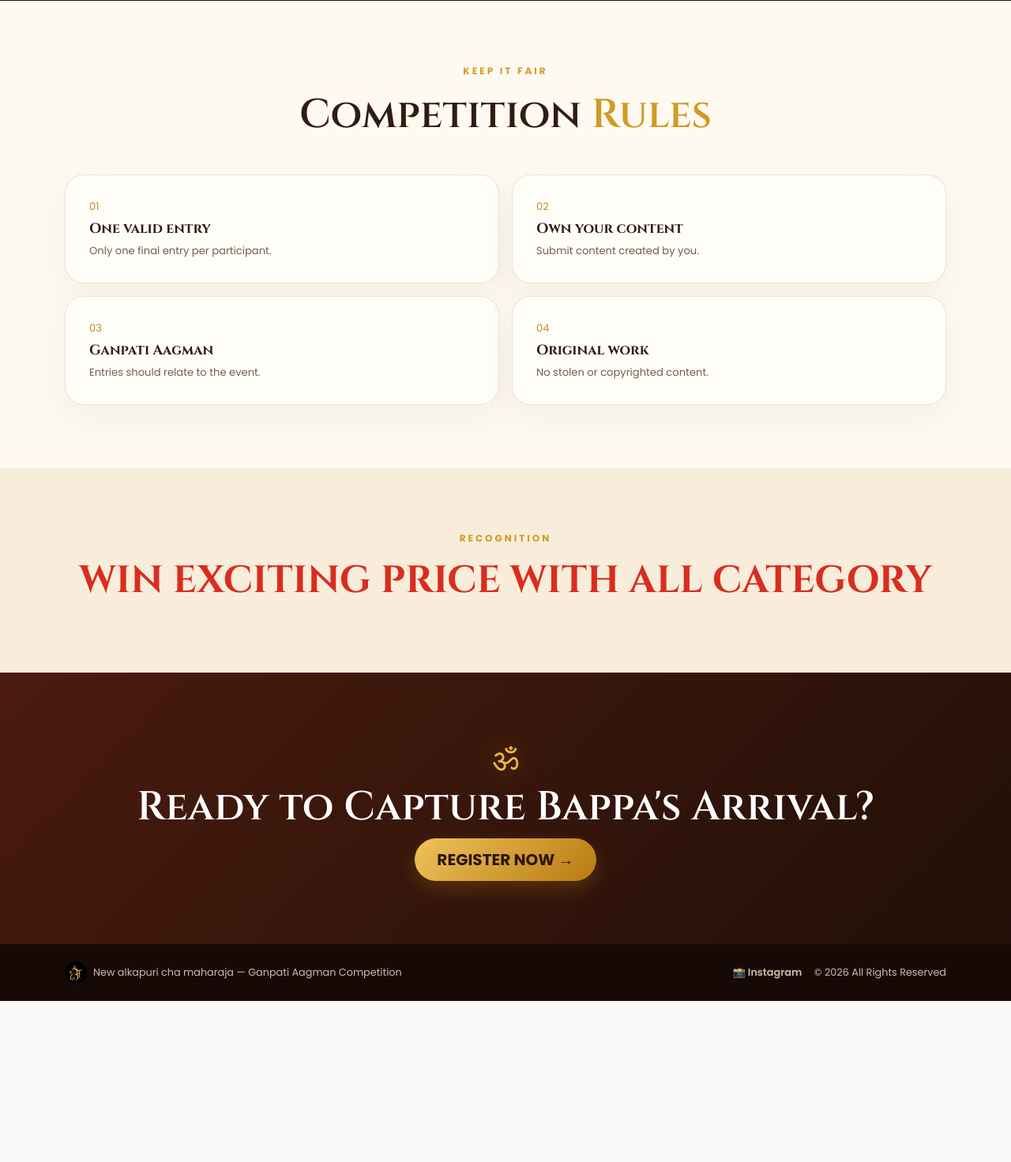
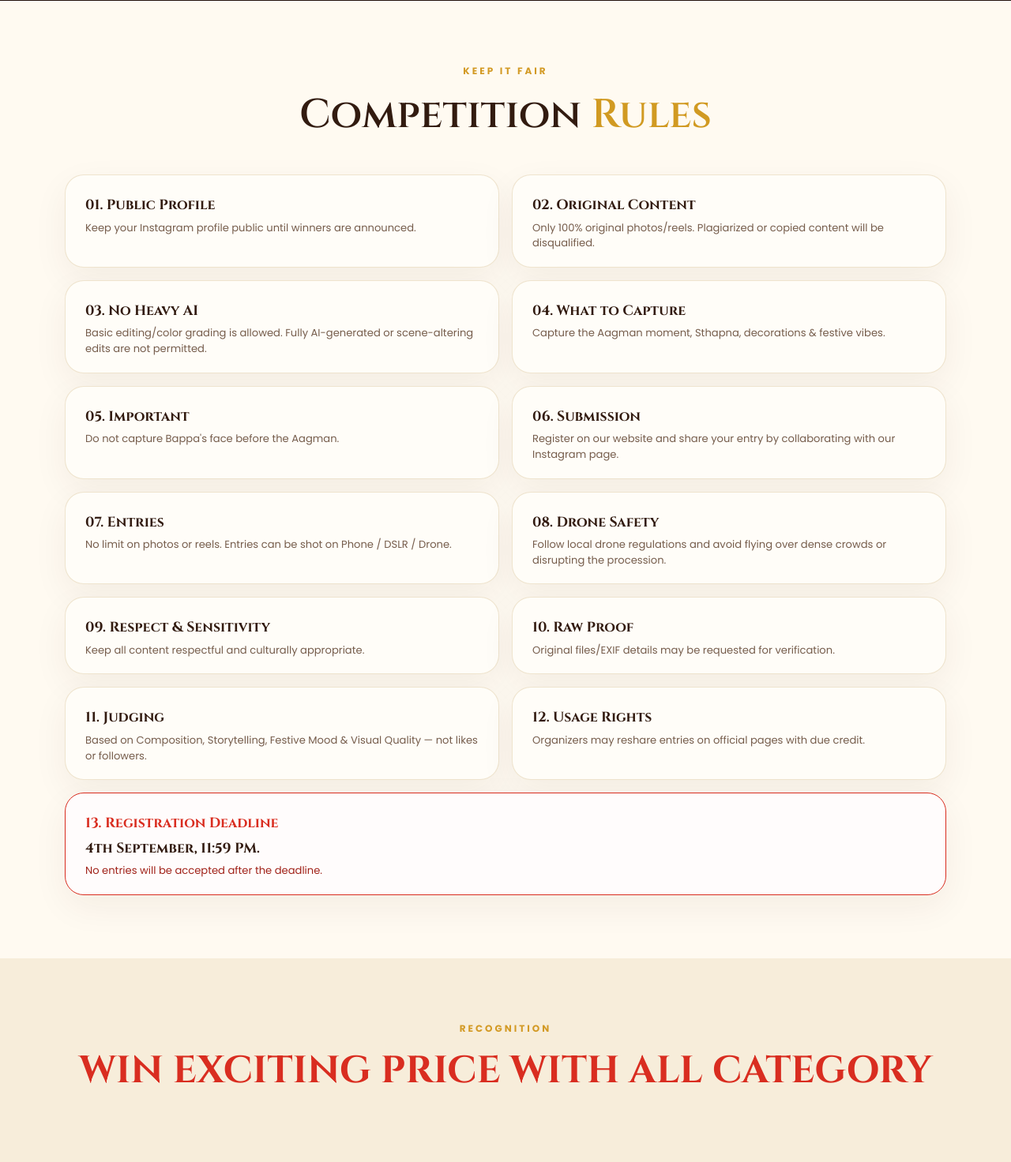
Before and after one commit to takshacharya7-star/new-alkapuri-cha-maharaja., a Flask app: page / in a window 1280 px wide. Shown: the part 1974-3446 px from the top of the page at 79% size. Before the commit the page ends 3242 px from the top, so only its background shows below. Run offline with Flask 3, Linux system fonts and the light colour scheme.

Commit message:
Update Competition Rules to match the detailed photography competition rules image

```diff
--- a/templates/index.html
+++ b/templates/index.html
@@ -61,10 +61,58 @@
 <div class="container">
 <div class="section-head"><p class="eyebrow">KEEP IT FAIR</p><h2>Competition <span>Rules</span></h2></div>
 <div class="rules-grid">
-<div>01 <strong>One valid entry</strong><p>Only one final entry per participant.</p></div>
-<div>02 <strong>Own your content</strong><p>Submit content created by you.</p></div>
-<div>03 <strong>Ganpati Aagman</strong><p>Entries should relate to the event.</p></div>
-<div>04 <strong>Original work</strong><p>No stolen or copyrighted content.</p></div>
+  <div style="padding: 20px 25px;">
+    <strong>01. Public Profile</strong>
+    <p>Keep your Instagram profile public until winners are announced.</p>
+  </div>
+  <div style="padding: 20px 25px;">
+    <strong>02. Original Content</strong>
+    <p>Only 100% original photos/reels. Plagiarized or copied content will be disqualified.</p>
+  </div>
+  <div style="padding: 20px 25px;">
+    <strong>03. No Heavy AI</strong>
+    <p>Basic editing/color grading is allowed. Fully AI-generated or scene-altering edits are not permitted.</p>
+  </div>
+  <div style="padding: 20px 25px;">
+    <strong>04. What to Capture</strong>
+    <p>Capture the Aagman moment, Sthapna, decorations & festive vibes.</p>
+  </div>
+  <div style="padding: 20px 25px;">
+    <strong>05. Important</strong>
+    <p>Do not capture Bappa's face before the Aagman.</p>
+  </div>
+  <div style="padding: 20px 25px;">
+    <strong>06. Submission</strong>
+    <p>Register on our website and share your entry by collaborating with our Instagram page.</p>
+  </div>
+  <div style="padding: 20px 25px;">
+    <strong>07. Entries</strong>
+    <p>No limit on photos or reels. Entries can be shot on Phone / DSLR / Drone.</p>
+  </div>
+  <div style="padding: 20px 25px;">
+    <strong>08. Drone Safety</strong>
+    <p>Follow local drone regulations and avoid flying over dense crowds or disrupting the procession.</p>
+  </div>
+  <div style="padding: 20px 25px;">
+    <strong>09. Respect & Sensitivity</strong>
+    <p>Keep all content respectful and culturally appropriate.</p>
+  </div>
+  <div style="padding: 20px 25px;">
+    <strong>10. Raw Proof</strong>
+    <p>Original files/EXIF details may be requested for verification.</p>
+  </div>
+  <div style="padding: 20px 25px;">
+    <strong>11. Judging</strong>
+    <p>Based on Composition, Storytelling, Festive Mood & Visual Quality — not likes or followers.</p>
+  </div>
+  <div style="padding: 20px 25px;">
+    <strong>12. Usage Rights</strong>
+    <p>Organizers may reshare entries on official pages with due credit.</p>
+  </div>
+  <div style="padding: 20px 25px; grid-column: span 2; border-color: #d92d20; background: #fffcfc;">
+    <strong style="color: #d92d20;">13. Registration Deadline</strong>
+    <p style="color: #a1231a;"><strong>4th September, 11:59 PM.</strong> No entries will be accepted after the deadline.</p>
+  </div>
 </div>
 </div></section>
 
```
Also changed, not shown: index.html (+52 -4 lines).
